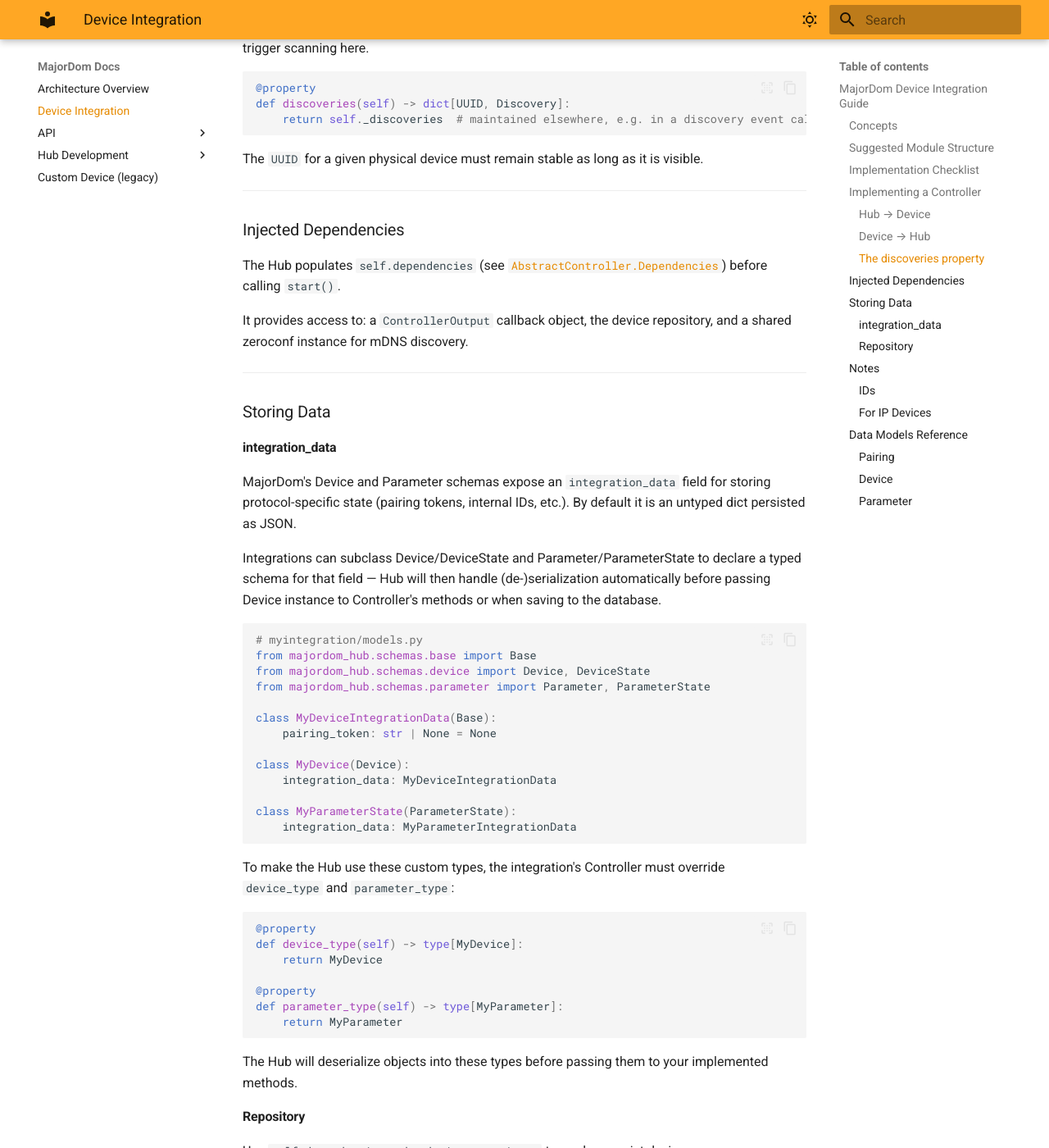
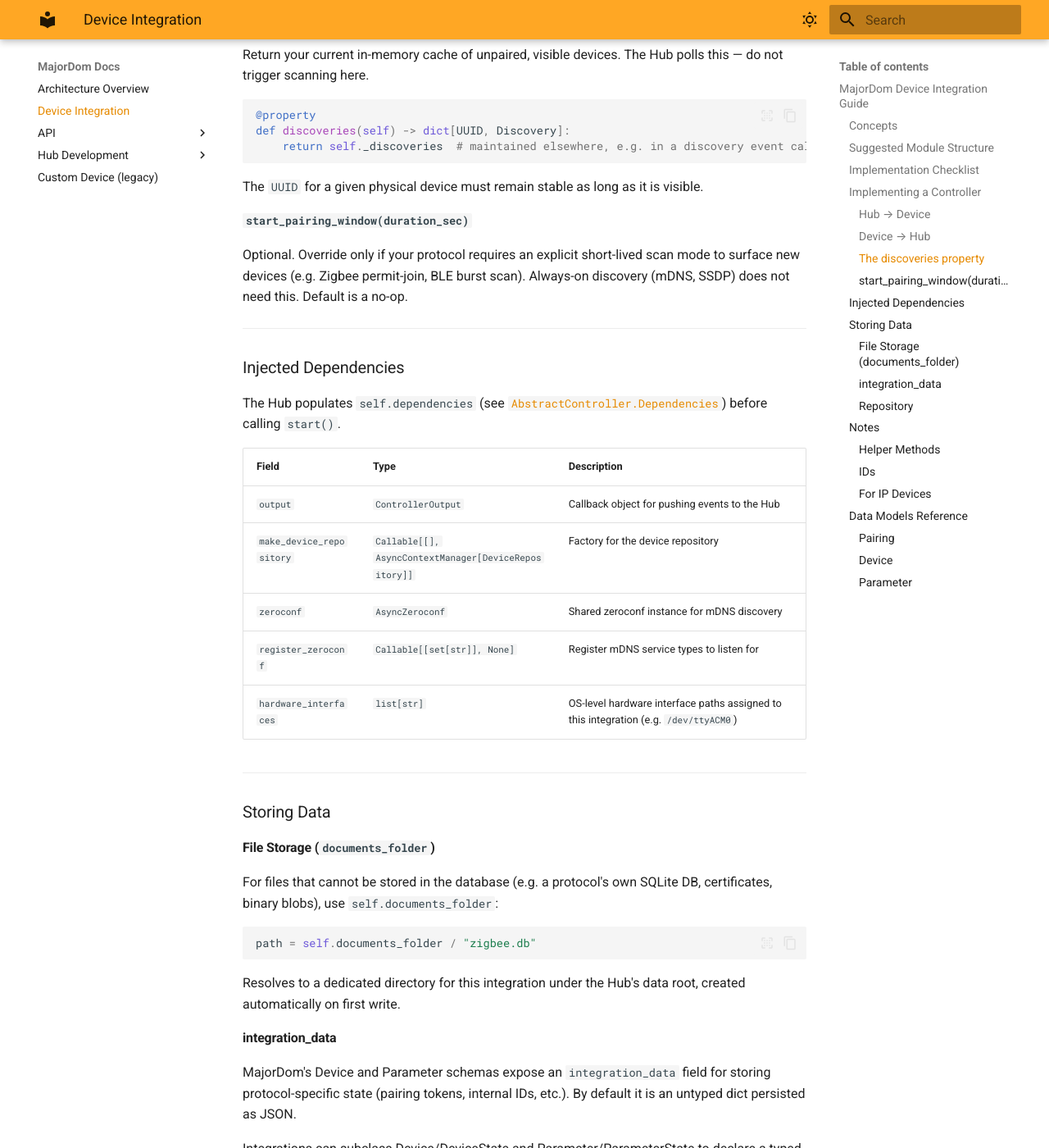
Before and after one commit to ParkerIndustries/MajorDom-Docs, an MkDocs documentation site: the page built from docs/device-integration.md, in a window 1280 px wide and 1400 px high, scrolled down 2285 px. Shown: the whole window at 82% size. Built offline with MkDocs 1.6.1 and Material for MkDocs 9.7.7, drawn with Linux system fonts in a browser that asks for light colours; some of the changed text lies outside the part shown.

Commit message:
Update device integration documentation
Clarify pairing behavior (start_pairing_window), add a dependencies
table and expand sections on injected dependencies, storage, and
helper methods; update UUID examples to use built-in helpers

````diff
--- a/docs/device-integration.md
+++ b/docs/device-integration.md
@@ -44,6 +44,7 @@
 
 - [ ] Discovery of new devices (`self.dependencies.output.controller_did_receive_discovery` is called)
 - [ ] Discovery of devices already paired to the Hub on reconnect, e.g. after a reboot (`self.dependencies.output.controller_did_connect_device` is called)
+- [ ] `start_pairing_window` is implemented if the protocol requires an explicit scan mode
 - [ ] Device pairing (`pair_device` is implemented)
 - [ ] Device schema is properly mapped: device info, parameter list, and each parameter's metadata are translated to MajorDom's domain model
 - [ ] Hub → Device control (`send_command` is implemented)
@@ -88,17 +89,37 @@
 
 The `UUID` for a given physical device must remain stable as long as it is visible.
 
+#### `start_pairing_window(duration_sec)`
+
+Optional. Override only if your protocol requires an explicit short-lived scan mode to surface new devices (e.g. Zigbee permit-join, BLE burst scan). Always-on discovery (mDNS, SSDP) does not need this. Default is a no-op.
+
 ---
 
 ### Injected Dependencies
 
 The Hub populates `self.dependencies` (see [`AbstractController.Dependencies`](https://github.com/ParkerIndustries/MajorDom-Hub/tree/develop/majordom_hub/services/controller/framework/abstract_controller.py)) before calling `start()`.
 
-It provides access to: a `ControllerOutput` callback object, the device repository, and a shared zeroconf instance for mDNS discovery.
+| Field | Type | Description |
+|---|---|---|
+| `output` | `ControllerOutput` | Callback object for pushing events to the Hub |
+| `make_device_repository` | `Callable[[], AsyncContextManager[DeviceRepository]]` | Factory for the device repository |
+| `zeroconf` | `AsyncZeroconf` | Shared zeroconf instance for mDNS discovery |
+| `register_zeroconf` | `Callable[[set[str]], None]` | Register mDNS service types to listen for |
+| `hardware_interfaces` | `list[str]` | OS-level hardware interface paths assigned to this integration (e.g. `/dev/ttyACM0`) |
 
 ---
 
 ### Storing Data
+
+#### File Storage (`documents_folder`)
+
+For files that cannot be stored in the database (e.g. a protocol's own SQLite DB, certificates, binary blobs), use `self.documents_folder`:
+
+```python
+path = self.documents_folder / "zigbee.db"
+```
+
+Resolves to a dedicated directory for this integration under the Hub's data root, created automatically on first write.
 
 #### integration_data
 
@@ -153,18 +174,28 @@
 
 ### Notes
 
+#### Helper Methods
+
+`AbstractController` provides these `@final` helpers — do not override them:
+
+| Method / Property | Description |
+|---|---|
+| `self.name_slug` | URL-safe slug of `self.name`; used as a stable integration identifier |
+| `self.integration_uuid()` | Stable `UUID` for this integration, derived from `name_slug` |
+| `self.device_uuid(device_id)` | Stable `UUID` for a device given any unique string (MAC, serial, etc.) |
+| `self.parameter_uuid(device_uuid, parameter_id)` | Stable `UUID` for a parameter scoped to its device |
+| `self.documents_folder` | `Path` to this integration's file storage directory |
+
 #### IDs
 
-Use `uuid5` with a value that is stable and unique per device (e.g. a MAC address, a hardware serial, or a protocol-assigned pairing ID. For discoveries, device name is enough). This lets you reproduce the same UUID deterministically — no DB lookup needed, and IDs stay consistent across restarts and re-pairings.
-
-Discovery id isn't required to match Device id, but this is recommended.
+Use the built-in helpers to generate deterministic UUIDs — no DB lookup needed, IDs stay consistent across restarts and re-pairings:
 
 ```python
-from uuid import uuid5, UUID
+device_id = self.device_uuid(device_mac_or_serial)
+parameter_id = self.parameter_uuid(device_id, f'{accessory_id}.{characteristic_id}')
+```
 
-device_id = uuid5(UUID(int=0), device_mac_or_serial)
-parameter_id = uuid5(device_id, f'{accessory_id}.{characteristic_id}')
-```
+Discovery `id` isn't required to match Device `id`, but this is recommended.
 
 #### For IP Devices
 
````
